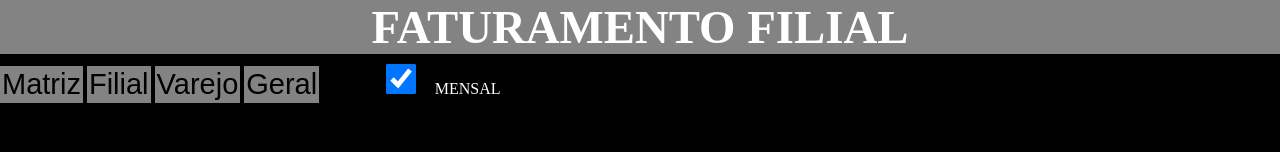
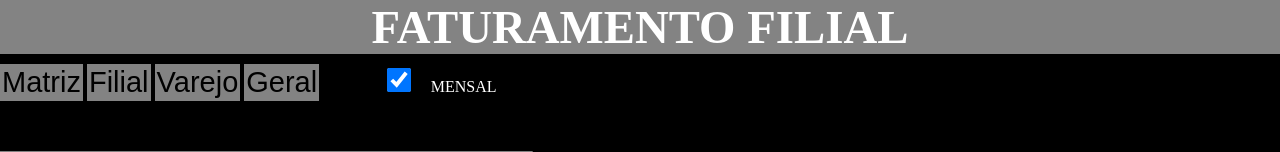
Before and after one commit to luis-fe/PCP_Interno, a Flask app: page /TelaFaturamentoFilial.html in a window 1280 px wide. Shown: the top 152 px of the page. Run offline with Flask 3, Linux system fonts and the light colour scheme.

Commit message:
Commit Plano.

```diff
--- a/templates/TelaFaturamentoFilial.html
+++ b/templates/TelaFaturamentoFilial.html
@@ -16,7 +16,7 @@
         <button id="Varejo">Varejo</button>
         <button id="Geral">Geral</button>
         <label for="on-off">Status:</label>
-        <input type="checkbox" id="on-off" checked style="width: 60px; height: 30px;"> <!-- Ajuste largura e altura conforme necessário -->
+        <input type="checkbox" id="on-off" checked style="width: 56px; height: 24px;"> <!-- Ajuste largura e altura conforme necessário -->
         <span id="status" style="color: white;">MENSAL</span>
     </div>
 
```
